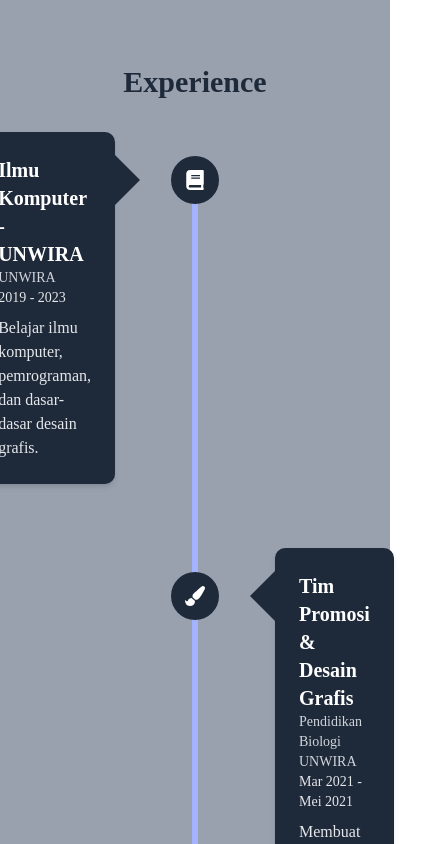
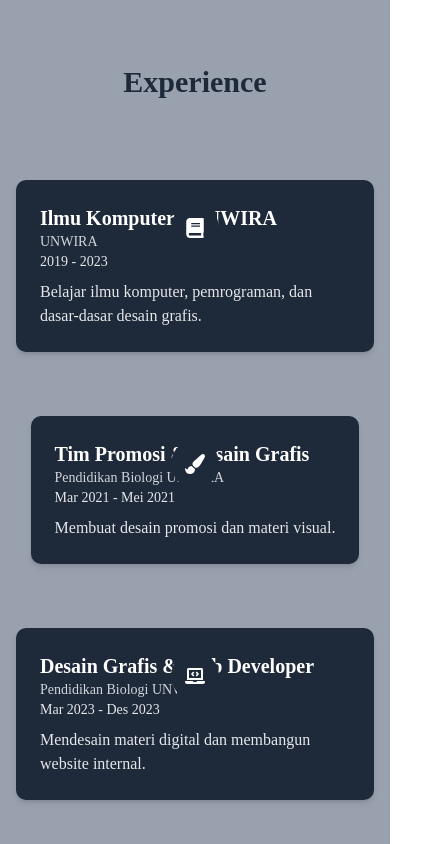
Before and after one commit to yolla231201/portfolio-yoke, a Next.js app: page /experience in a window 390 px wide. Shown: the top 844 px of the page, 434 px wide, since content can reach past the window. Built offline with nearby package versions, Linux system fonts and the light colour scheme.

Commit message:
Update page.js

```diff
--- a/src/app/experience/page.js
+++ b/src/app/experience/page.js
@@ -57,13 +57,14 @@ export default function Experience() {
   const [hoveredIndex, setHoveredIndex] = useState(null);
 
   return (
-    <section id="experience" className="relative py-16 bg-gray-400 px-10">
+    <section id="experience" className="relative py-16 bg-gray-400 px-4 sm:px-10">
       <h2 className="text-3xl font-bold text-center mb-20 text-gray-800">
         Experience
       </h2>
+
       <div className="relative max-w-5xl mx-auto">
         {/* Garis timeline tengah */}
-        <div className="absolute left-1/2 top-0 transform -translate-x-1/2 h-full border-3 border-indigo-300"></div>
+        <div className="hidden md:block absolute left-1/2 top-0 transform -translate-x-1/2 h-full border-l-4 border-indigo-300"></div>
 
         <div className="space-y-16">
           {experiences.map((exp, index) => {
@@ -73,17 +74,22 @@ export default function Experience() {
             return (
               <div
                 key={index}
-                className="relative flex w-full justify-between items-start"
+                className={`relative flex flex-col md:flex-row w-full md:justify-between items-center md:items-start`}
                 onMouseEnter={() => setHoveredIndex(index)}
                 onMouseLeave={() => setHoveredIndex(null)}
               >
-                {/* Card kiri */}
-                {isLeft ? (
-                  <div className="w-1/2 pr-20 flex justify-end relative -translate-y-12">
+                {/* Card kiri atau kanan */}
                 <div
-                      className={`inline-block bg-gray-800 p-6 rounded-lg shadow-md relative z-0
-
-                        ${isHovered ? "bg-indigo-500" : "bg-gray-800"}`}
+                  className={`md:w-1/2 ${
+                    isLeft
+                      ? "md:pr-20 md:justify-end"
+                      : "md:pl-20 md:justify-start md:ml-auto"
+                  } flex justify-center md:relative`}
+                >
+                  <div
+                    className={`inline-block bg-gray-800 p-6 rounded-lg shadow-md relative transition-all duration-300 w-full md:w-auto ${
+                      isHovered ? "bg-indigo-500" : "bg-gray-800"
+                    }`}
                   >
                     <h3 className="text-xl font-semibold text-white">
                       {exp.title}
@@ -92,9 +98,10 @@ export default function Experience() {
                     <p className="text-sm text-gray-200">{exp.date}</p>
                     <p className="mt-2 text-gray-200">{exp.description}</p>
 
-                      {/* Segitiga kanan */}
+                    {/* Segitiga (desktop only) */}
+                    {isLeft ? (
                       <div
-                        className={`absolute top-5 right-[-25px] w-0 h-0
+                        className={`hidden md:block absolute top-5 right-[-25px] w-0 h-0
                           border-t-[28px] border-b-[28px] border-l-[28px]
                           border-t-transparent border-b-transparent
                           ${
@@ -103,26 +110,9 @@ export default function Experience() {
                               : "border-l-gray-800"
                           }`}
                       ></div>
-                    </div>
-                  </div>
                     ) : (
-                  // Card kanan
-                  <div className="w-1/2 pl-20 flex justify-start relative ml-auto -translate-y-12">
                       <div
-                      className={`inline-block bg-gray-800 p-6 rounded-lg shadow-md relative z-0
-
-                        ${isHovered ? "bg-indigo-500" : "bg-gray-800"}`}
-                    >
-                      <h3 className="text-xl font-semibold text-white">
-                        {exp.title}
-                      </h3>
-                      <p className="text-sm text-gray-300">{exp.company}</p>
-                      <p className="text-sm text-gray-200">{exp.date}</p>
-                      <p className="mt-2 text-gray-200">{exp.description}</p>
-
-                      {/* Segitiga kiri */}
-                      <div
-                        className={`absolute top-5 left-[-25px] w-0 h-0
+                        className={`hidden md:block absolute top-5 left-[-25px] w-0 h-0
                           border-t-[28px] border-b-[28px] border-r-[28px]
                           border-t-transparent border-b-transparent
                           ${
@@ -131,20 +121,18 @@ export default function Experience() {
                               : "border-r-gray-800"
                           }`}
                       ></div>
+                    )}
                   </div>
                 </div>
-                )}
 
                 {/* Lingkaran icon */}
                 <div
-                  className={`absolute left-1/2 transform -translate-x-1/2 -translate-y-1/2 w-12 h-12 rounded-full flex items-center justify-center
-                  ${
-                    isHovered ? "bg-indigo-500" : "bg-gray-800"
-                  } transition-colors duration-300`}
+                  className={`absolute md:left-1/2 transform md:-translate-x-1/2 md:-translate-y-1/2
+                    w-12 h-12 rounded-full flex items-center justify-center mt-6 md:mt-0
+                    ${isHovered ? "bg-indigo-500" : "bg-gray-800"}
+                    transition-colors duration-300`}
                 >
-                  {React.cloneElement(exp.icon, {
-                    color: isHovered ? "#fff" : "#fff",
-                  })}
+                  {React.cloneElement(exp.icon, { color: "#fff" })}
                 </div>
               </div>
             );
```
Lines whose indentation alone changed are shown as unchanged.
